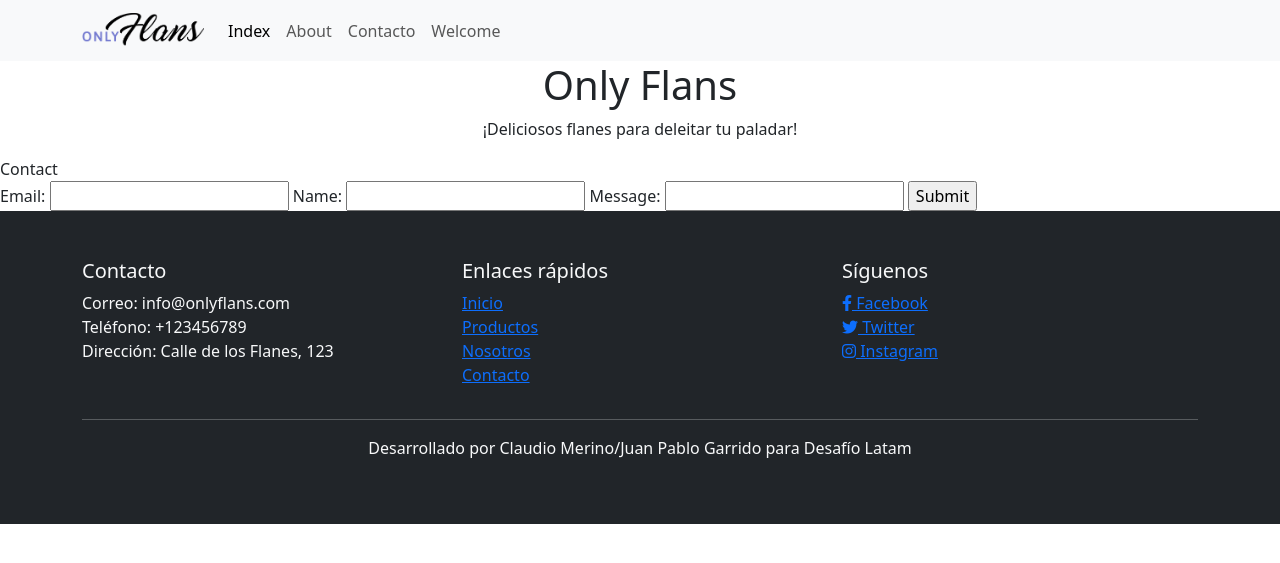
After one commit to ClaudioDL24/django_onlyflans, a Django app: page /contact in a window 1280 px wide. The commit adds this page. Shown: the top 563 px of the page. Run offline with Django 4.2, Linux system fonts and the light colour scheme.

Commit message:
Agrega contacto, fin hito 3

```diff
--- a/onlyflans_dj/onlyflans_dj/urls.py
+++ b/onlyflans_dj/onlyflans_dj/urls.py
@@ -16,11 +16,12 @@ Including another URLconf
 """
 from django.contrib import admin
 from django.urls import path
-from static_pages.views import indice, about, welcome
+from static_pages.views import indice, about, welcome, contacto
 
 urlpatterns = [
     path('admin/', admin.site.urls),
     path("", indice, name="indice"),
     path("about", about, name="about"),
     path("welcome", welcome, name="welcome"),
+    path("contact", contacto, name="contact"),
 ]
--- /dev/null
+++ b/onlyflans_dj/static_pages/forms.py
@@ -0,0 +1,7 @@
+from django import forms
+
+class ContactFormForm(forms.Form):
+
+    customer_email = forms.EmailField(label="Email")
+    customer_name = forms.CharField(max_length=64, label="Name")
+    message = forms.CharField(label="Message")
--- /dev/null
+++ b/onlyflans_dj/static_pages/templates/contact.html
@@ -0,0 +1,12 @@
+{% extends 'static_base.html' %}
+
+{% block 'content' %}
+<div class="containe">
+    Contact
+    <form action="/contact" method="post">
+        {% csrf_token %}
+        {{ form }}
+        <input type="submit" value="Submit">
+    </form>
+</div>
+{% endblock %}
--- a/onlyflans_dj/static_pages/templates/static_base.html
+++ b/onlyflans_dj/static_pages/templates/static_base.html
@@ -24,6 +24,9 @@
               </li>
               <li class="nav-item">
                 <a class="nav-link" href="/about">About</a>
+              </li>
+              <li class="nav-item">
+                <a class="nav-link" href="/contact">Contacto</a>
               </li>
               <li class="nav-item">
                 <a class="nav-link" href="/welcome">Welcome</a>
--- a/onlyflans_dj/static_pages/views.py
+++ b/onlyflans_dj/static_pages/views.py
@@ -1,5 +1,8 @@
 from django.shortcuts import render
-from .models import Flan
+from django import forms
+from .models import Flan, ContactForm
+from django.http import HttpResponseRedirect, HttpResponse
+from .forms import ContactFormForm
 
 # Create your views here.
 def indice(request):
@@ -13,3 +16,12 @@ def about(request):
 
 def welcome(request):
     return render(request, 'welcome.html', {})
+
+def contacto(request):
+    if request.method == "POST":
+        form = ContactFormForm(request.POST)
+        if form.is_valid():
+            return HttpResponseRedirect("/")
+    else:
+        form = ContactFormForm
+    return render(request,"contact.html", {"form": form})
```
Also changed, not shown: onlyflans_dj/static_pages/migrations/0002_contactform.py (added), onlyflans_dj/static_pages/models.py (line endings or trailing spaces).
